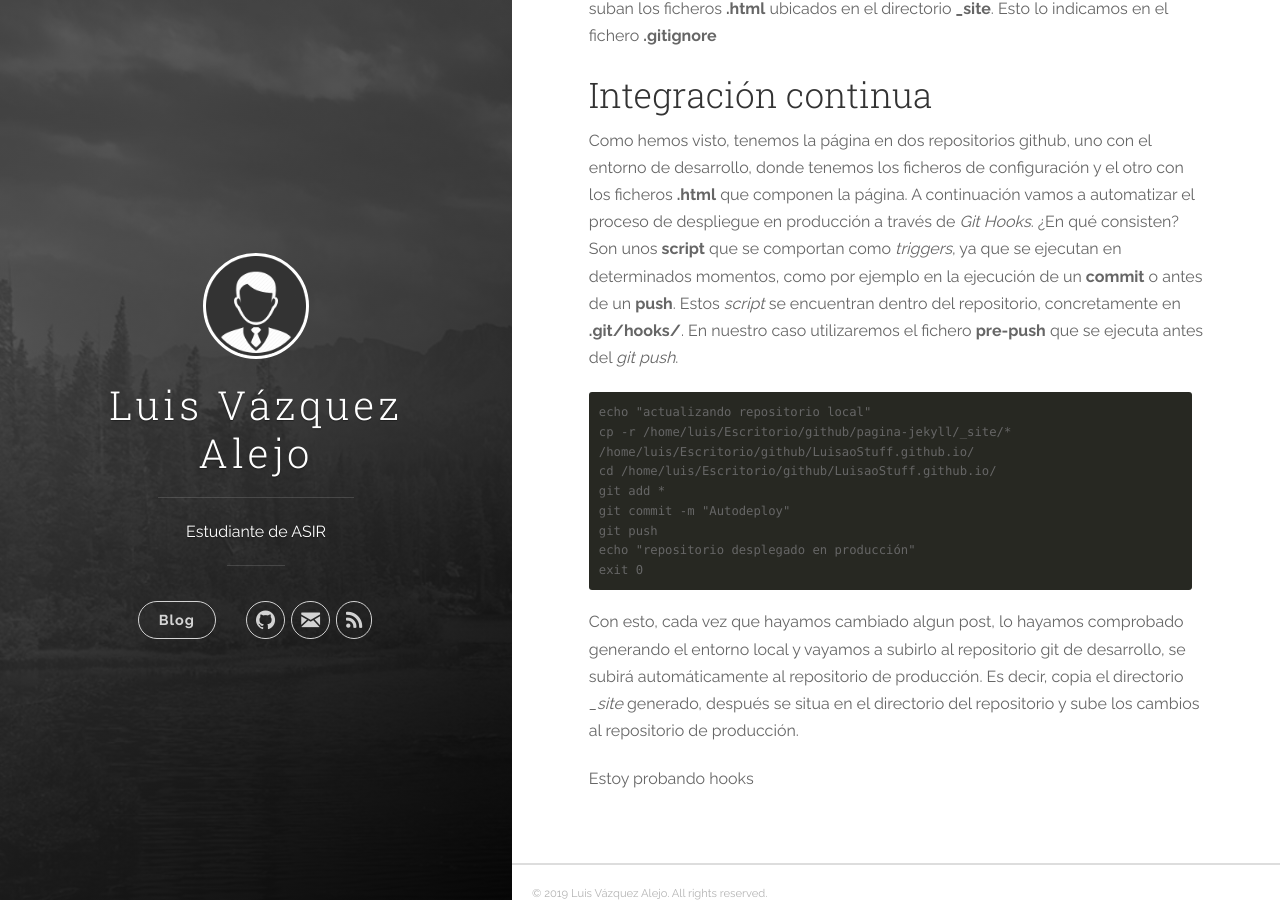
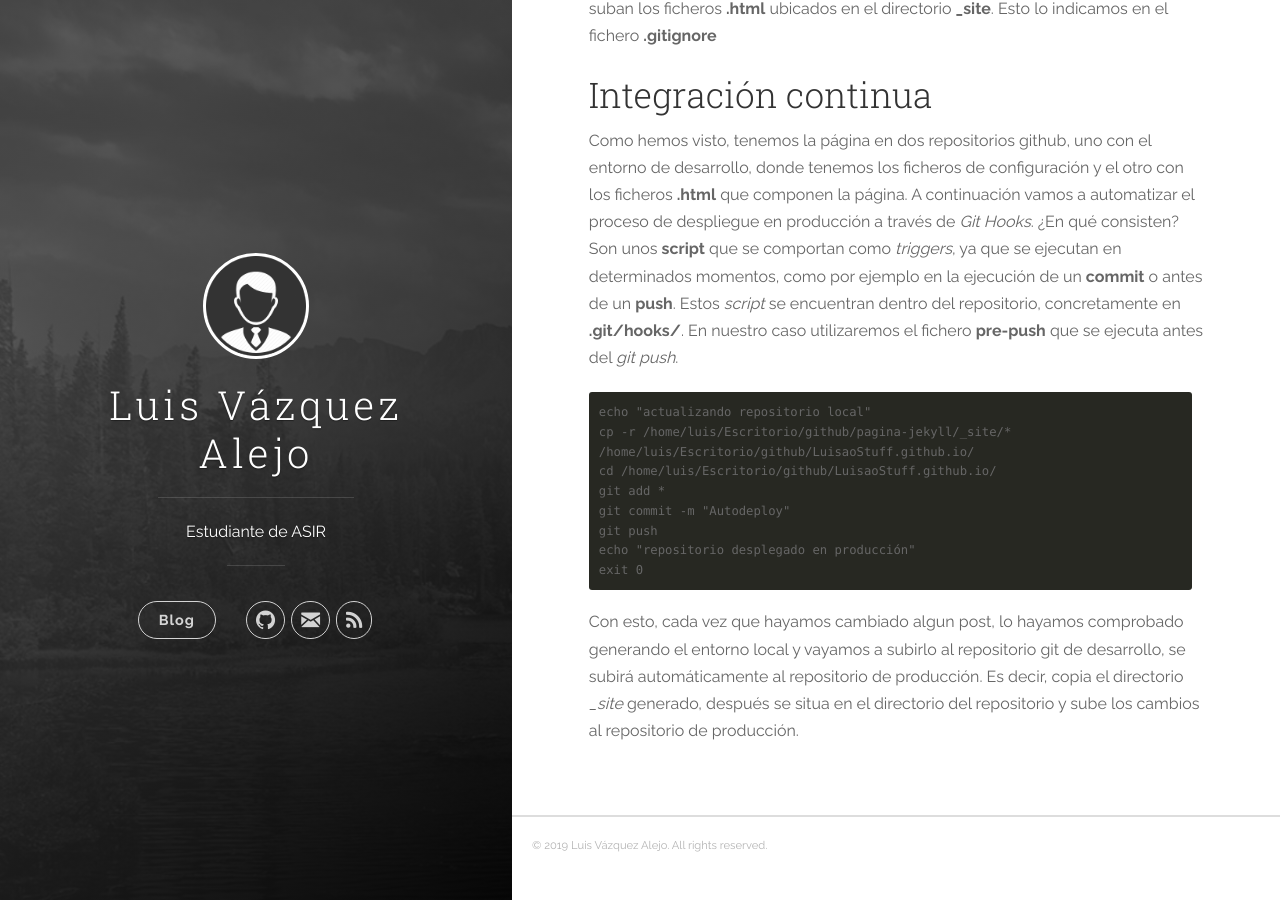
Before and after one commit to LuisaoStuff/blog, a Jekyll site: the page built from _posts/2019-10-02-Publicación-con-Github-Pages.markdown, in a window 1280 px wide and 900 px high, scrolled down 2248 px. Built offline with Jekyll 4.4.1, drawn with Linux system fonts in a browser that asks for light colours.

Commit message:
probando hooks

````diff
--- a/_posts/2019-10-02-Publicación-con-Github-Pages.markdown
+++ b/_posts/2019-10-02-Publicación-con-Github-Pages.markdown
@@ -45,5 +45,3 @@ echo "repositorio desplegado en producción"
 exit 0
 ```
 Con esto, cada vez que hayamos cambiado algun post, lo hayamos comprobado generando el entorno local y vayamos a subirlo al repositorio git de desarrollo, se subirá automáticamente al repositorio de producción. Es decir, copia el directorio *_site* generado, después se situa en el directorio del repositorio y sube los cambios al repositorio de producción.
-
-Estoy probando hooks
````
Also changed, not shown: 1 other file.
